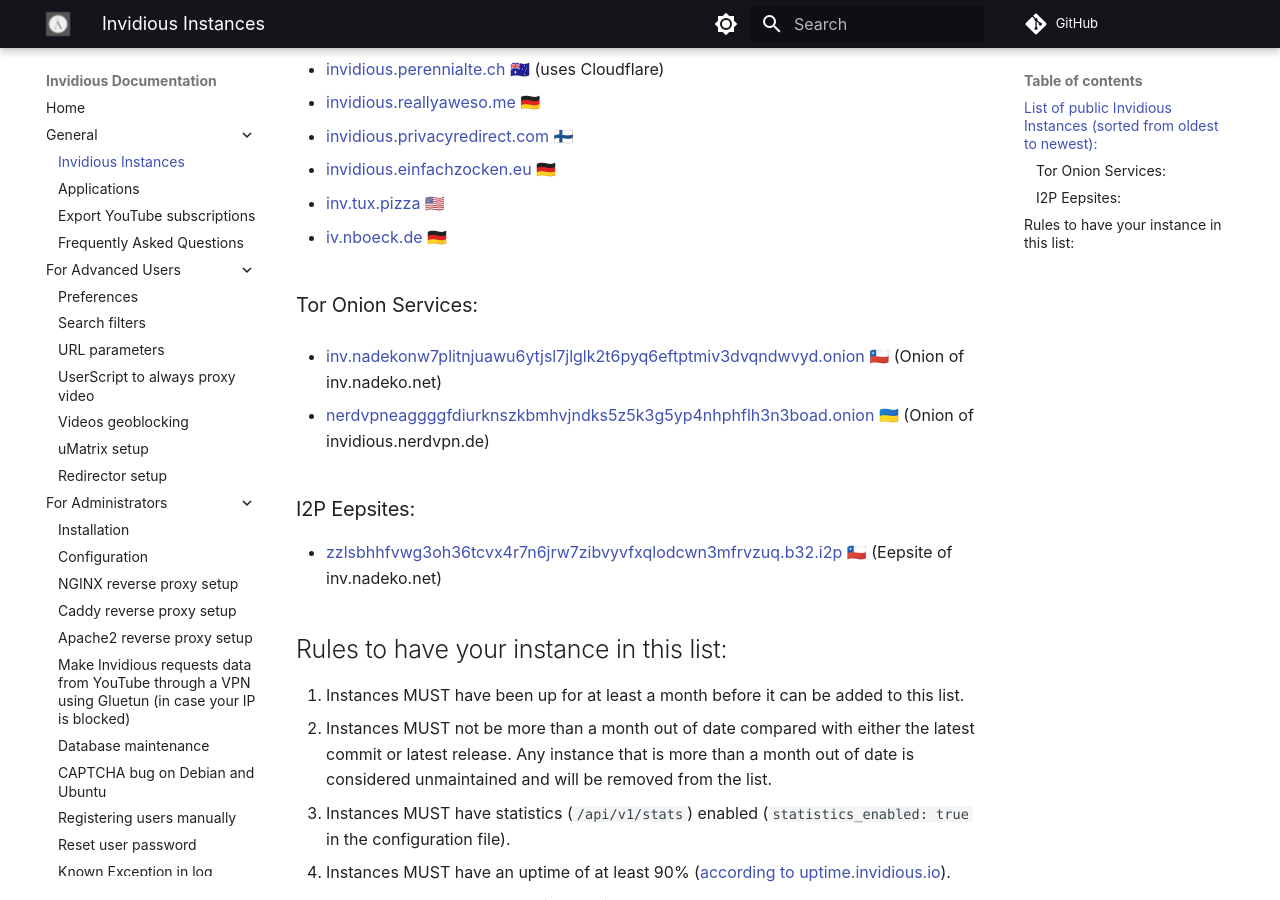
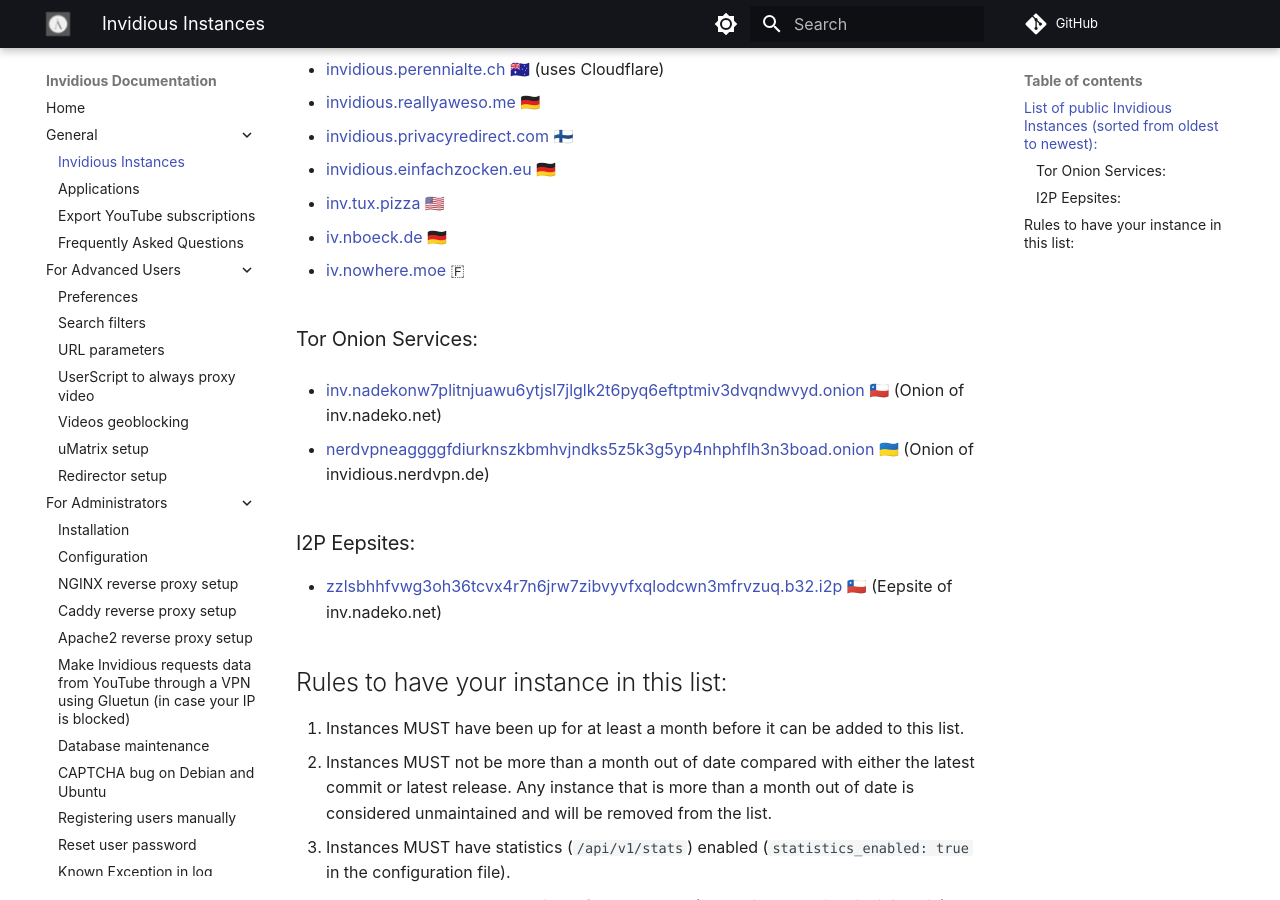
Before and after one commit to iv-org/documentation, an MkDocs documentation site: the page built from docs/instances.md, in a window 1280 px wide and 900 px high, scrolled down 585 px. Built offline with MkDocs 1.6.1 and Material for MkDocs 9.7.7, drawn with Linux system fonts in a browser that asks for light colours; comment, search, counter and statistics services are not loaded.

Commit message:
Restore iv.datura.network instance
Domain was changed to https://iv.nowhere.moe/

```diff
--- a/docs/instances.md
+++ b/docs/instances.md
@@ -30,6 +30,8 @@
 
 * [iv.nboeck.de](https://iv.nboeck.de) 🇩🇪
 
+* [iv.nowhere.moe](https://iv.nowhere.moe) 🇫
+
 ### Tor Onion Services:
 
 * [inv.nadekonw7plitnjuawu6ytjsl7jlglk2t6pyq6eftptmiv3dvqndwvyd.onion](http://inv.nadekonw7plitnjuawu6ytjsl7jlglk2t6pyq6eftptmiv3dvqndwvyd.onion) 🇨🇱 (Onion of inv.nadeko.net)
```
